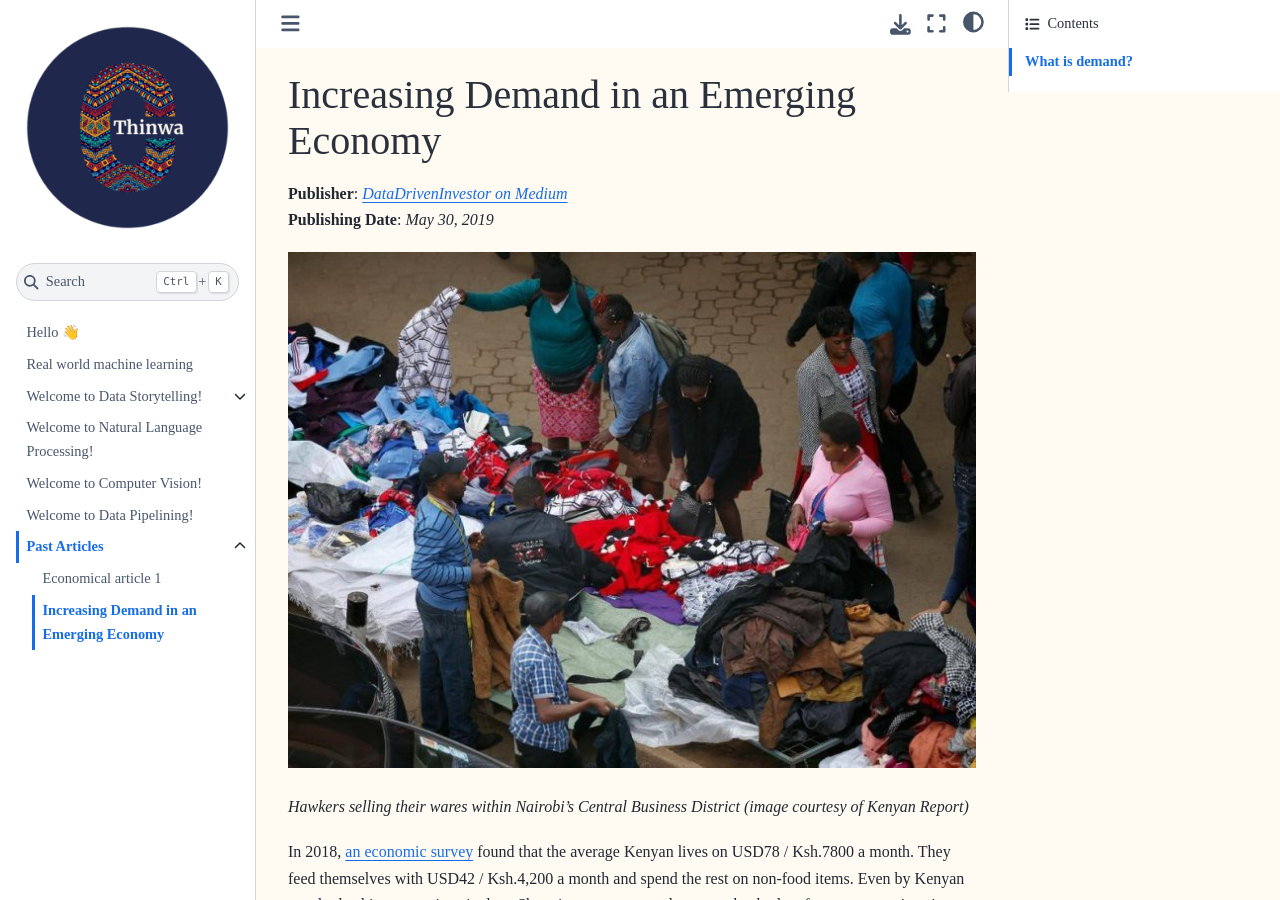
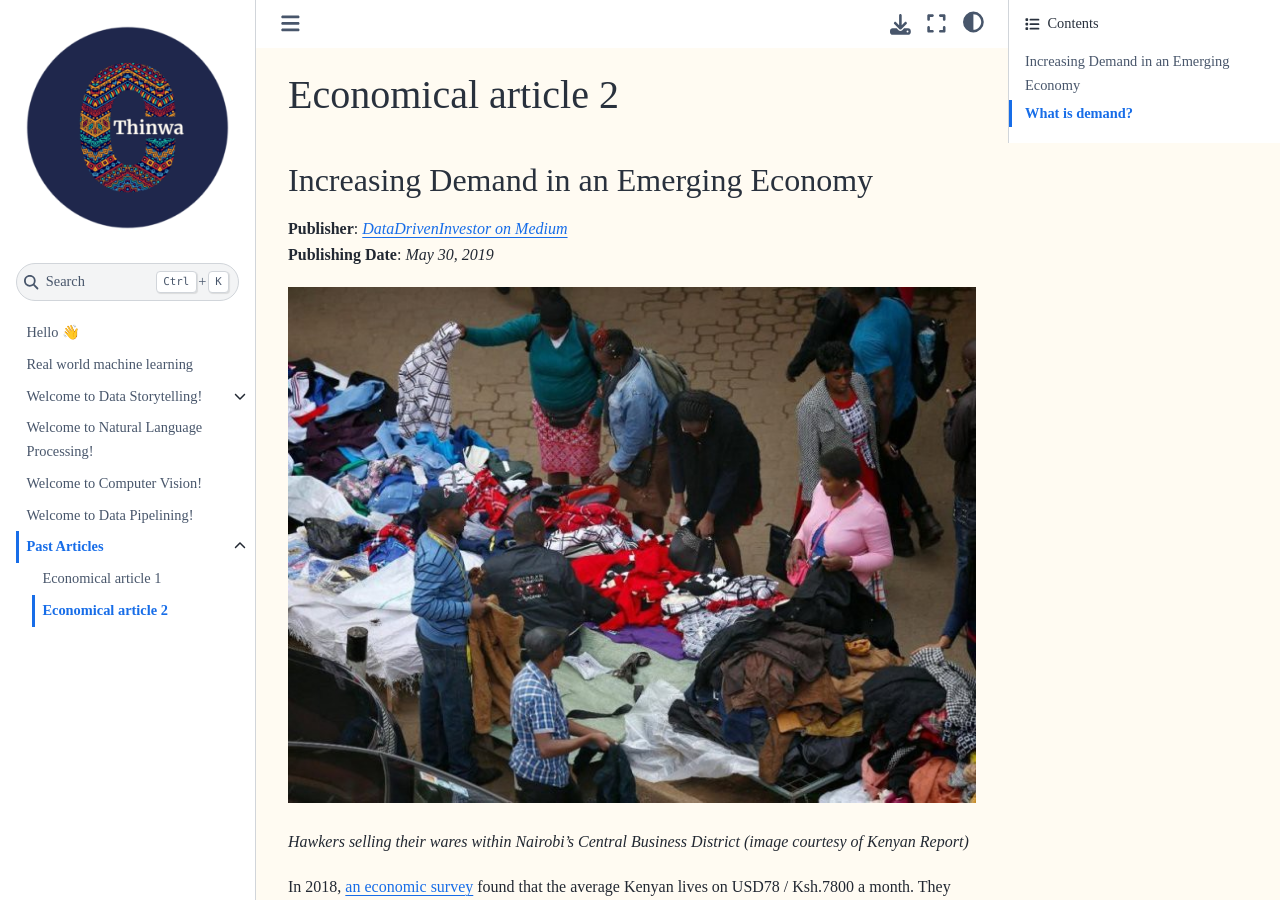
Before and after one commit to CeeThinwa/knowledge-hub, a Jupyter Book: the page built from book/past-articles/demand.md, in a window 1280 px wide and 900 px high. Built offline with Jupyter Book 1.0.4 settings and Sphinx 7.4.7 and the Sphinx Book theme 1.1.4, drawn with Linux system fonts in a browser that asks for light colours; pages that are not in the unit, such as notebooks, are missing from menus.

Commit message:
Update demand.md

```diff
--- a/book/past-articles/demand.md
+++ b/book/past-articles/demand.md
@@ -1,4 +1,6 @@
-# Increasing Demand in an Emerging Economy
+# Economical article 2
+
+## Increasing Demand in an Emerging Economy
 
 **Publisher**: [*DataDrivenInvestor on Medium*](https://medium.datadriveninvestor.com/increasing-demand-in-an-emerging-economy-7bfc89c62606) <br>
 **Publishing Date**: *May 30, 2019*
```
